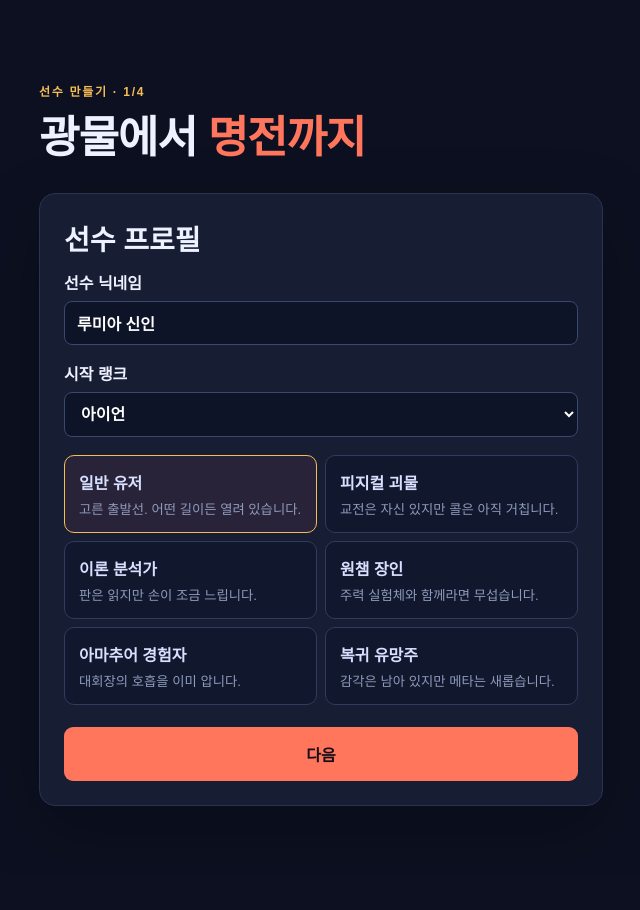
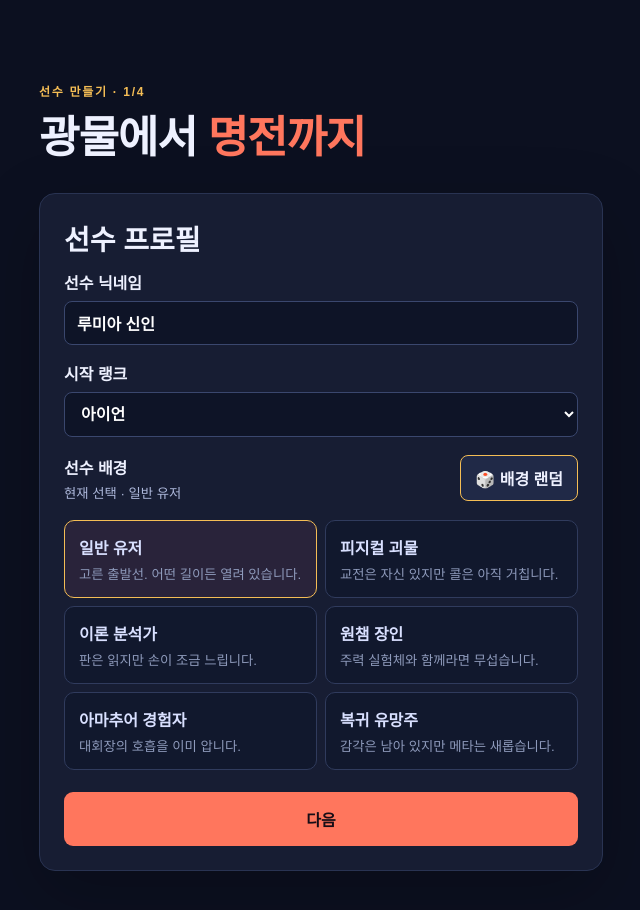
Before and after one commit to CyCle03/from-iron-to-fame, a React (Vite) app: page / in a window 1280 px wide. Shown: the top 910 px of the page, without its empty margins (319-959 px from the left). Before the commit the page ends 876 px from the top, so only its background shows below. Built offline with nearby package versions, Linux system fonts and the light colour scheme; a web font is replaced by a local one.

Commit message:
Add random background and role selection

```diff
--- a/src/components/CreateCareer.tsx
+++ b/src/components/CreateCareer.tsx
@@ -12,6 +12,7 @@ import {
   type StatKey,
 } from '../engine/game';
 import { STAT_LABELS } from '../constants/ui';
+import { randomChoice } from '../engine/random';
 
 type CreateCareerProps = { onCreate: (game: Game) => void };
 
@@ -26,7 +27,7 @@ export function CreateCareer({ onCreate }: CreateCareerProps) {
 
   const begin = () => {
     const candidates = roleExperiments[role];
-    const main = candidates[Math.floor(Math.random() * candidates.length)];
+    const main = randomChoice(candidates);
     onCreate(createGame(name.trim() || '루미아 신인', rank, background, role, main, [focusA, focusB]));
   };
 
@@ -52,6 +53,22 @@ export function CreateCareer({ onCreate }: CreateCareerProps) {
                 ))}
               </select>
             </label>
+            <div className="selection-heading">
+              <div>
+                <b>선수 배경</b>
+                <small aria-live="polite">현재 선택 · {background}</small>
+              </div>
+              <button
+                type="button"
+                onClick={() =>
+                  setBackground(
+                    randomChoice(Object.keys(backgrounds) as Background[], Math.random, background),
+                  )
+                }
+              >
+                🎲 배경 랜덤
+              </button>
+            </div>
             <div className="backgrounds">
               {Object.entries(backgrounds).map(([key, value]) => (
                 <button
@@ -70,6 +87,20 @@ export function CreateCareer({ onCreate }: CreateCareerProps) {
           <>
             <h2>플레이 역할군</h2>
             <p>주력 실험체는 선택한 역할군 안에서 무작위로 정해집니다.</p>
+            <div className="selection-heading">
+              <div>
+                <b>선호 역할</b>
+                <small aria-live="polite">현재 선택 · {role}</small>
+              </div>
+              <button
+                type="button"
+                onClick={() =>
+                  setRole(randomChoice(Object.keys(roleExperiments) as Role[], Math.random, role))
+                }
+              >
+                🎲 역할군 랜덤
+              </button>
+            </div>
             <fieldset className="roles">
               {Object.keys(roleExperiments).map((item) => (
                 <button
@@ -125,7 +156,7 @@ export function CreateCareer({ onCreate }: CreateCareerProps) {
             <div className="wizard-summary">
               <b>{name || '루미아 신인'}</b>
               <span>
-                {rank} · {role}
+                {rank} · {background} · {role}
               </span>
               <span>
                 성장 중점 · {STAT_LABELS[focusA]} · {STAT_LABELS[focusB]}
--- a/src/engine/random.ts
+++ b/src/engine/random.ts
@@ -1,4 +1,11 @@
 export type RandomSource = () => number;
+
+export function randomChoice<T>(items: readonly T[], random: RandomSource = Math.random, exclude?: T): T {
+  const candidates = exclude === undefined ? items : items.filter((item) => item !== exclude);
+  const source = candidates.length ? candidates : items;
+  if (!source.length) throw new Error('Cannot choose from an empty collection.');
+  return source[Math.floor(random() * source.length)];
+}
 
 export function createSeededRandom(seed: number): RandomSource {
   let state = seed >>> 0;
--- a/src/style.css
+++ b/src/style.css
@@ -115,6 +115,31 @@ select {
   gap: 8px;
   margin: 18px 0;
 }
+.selection-heading {
+  display: flex;
+  align-items: center;
+  justify-content: space-between;
+  gap: var(--space-2);
+  margin-top: 18px;
+}
+.selection-heading b,
+.selection-heading small {
+  display: block;
+}
+.selection-heading small {
+  margin-top: 4px;
+  color: var(--color-muted);
+}
+.selection-heading button {
+  min-height: 44px;
+  flex: 0 0 auto;
+  padding: 10px 14px;
+  color: var(--color-text);
+  background: var(--color-surface-raised);
+  border: 1px solid var(--color-accent);
+  border-radius: var(--radius-sm);
+  font-weight: 700;
+}
 .backgrounds button,
 .actions button {
   padding: 14px;
@@ -1978,4 +2003,11 @@ li {
   .season-preview {
     grid-template-columns: 1fr;
   }
-}
+  .selection-heading {
+    align-items: stretch;
+    flex-direction: column;
+  }
+  .selection-heading button {
+    width: 100%;
+  }
+}
```
Also changed, not shown: 7 other files (tests, documents, lock files or other folders).
